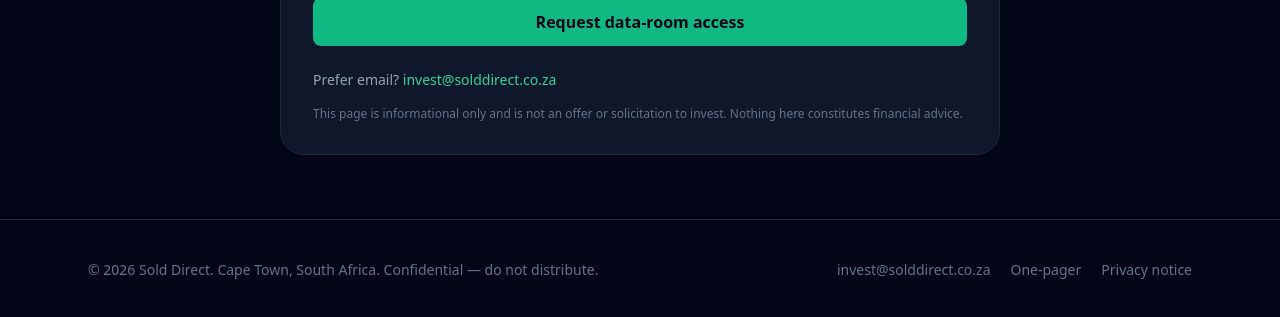
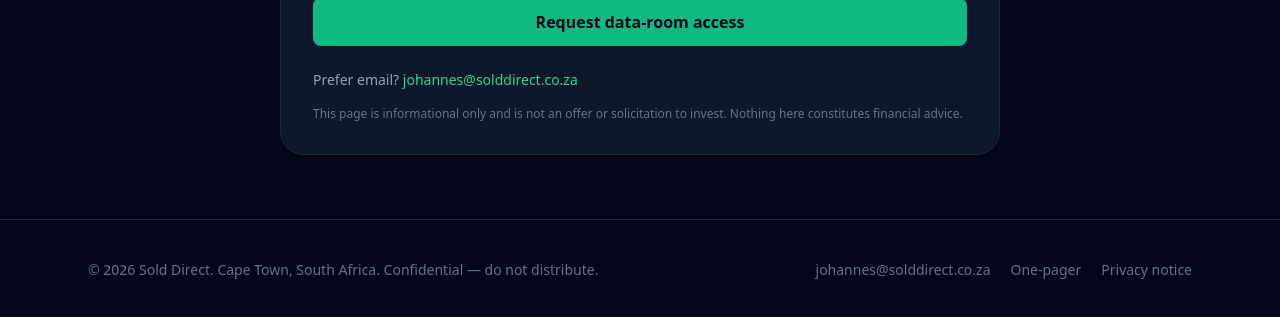
Before and after one commit to getluckyjo/sell-direct, a Next.js app in the folder apps/fundraising/: page / in a window 1280 px wide. Shown: the part 6787-7104 px from the top of the page. Built offline with nearby package versions, Linux system fonts and the light colour scheme; no server answers.

Commit message:
fix(fundraising): use johannes@solddirect.co.za as the investor contact
Co-Authored-By: Claude Fable 5 <noreply@anthropic.com>
Claude-Session: https://claude.ai/code/session_01NZWsMM2eSEijcYNbxSyh4W

```diff
--- a/apps/fundraising/app/onepager/page.tsx
+++ b/apps/fundraising/app/onepager/page.tsx
@@ -186,7 +186,7 @@ export default function OnePager() {
           conveyancing sequence reflects a typical South African freehold
           transfer; specifics vary per deal, municipality and bank. Sold Direct
           facilitates finance via a registered bond originator and legal work
-          via panel conveyancers. Investor contact: invest@solddirect.co.za. ©
+          via panel conveyancers. Investor contact: johannes@solddirect.co.za. ©
           Sold Direct, Cape Town.
         </footer>
       </div>
--- a/apps/fundraising/app/page.tsx
+++ b/apps/fundraising/app/page.tsx
@@ -3,7 +3,7 @@ import Link from 'next/link';
 import { InvestorForm } from '@/components/InvestorForm';
 import { WhatsAppDemo } from '@/components/WhatsAppDemo';
 
-const CONTACT_EMAIL = 'invest@solddirect.co.za';
+const CONTACT_EMAIL = 'johannes@solddirect.co.za';
 
 const STATS = [
   {
--- a/apps/fundraising/app/privacy/page.tsx
+++ b/apps/fundraising/app/privacy/page.tsx
@@ -7,7 +7,7 @@ export const metadata: Metadata = {
     'How Sold Direct processes personal information submitted through the investor site, in terms of POPIA.',
 };
 
-const CONTACT_EMAIL = 'invest@solddirect.co.za';
+const CONTACT_EMAIL = 'johannes@solddirect.co.za';
 
 export default function Privacy() {
   return (
--- a/apps/fundraising/components/InvestorForm.tsx
+++ b/apps/fundraising/components/InvestorForm.tsx
@@ -41,7 +41,7 @@ export function InvestorForm() {
     } catch {
       setStatus('error');
       setError(
-        'Something went wrong. Please try again in a moment — or email us directly at invest@solddirect.co.za.',
+        'Something went wrong. Please try again in a moment — or email us directly at johannes@solddirect.co.za.',
       );
     }
   }
```
